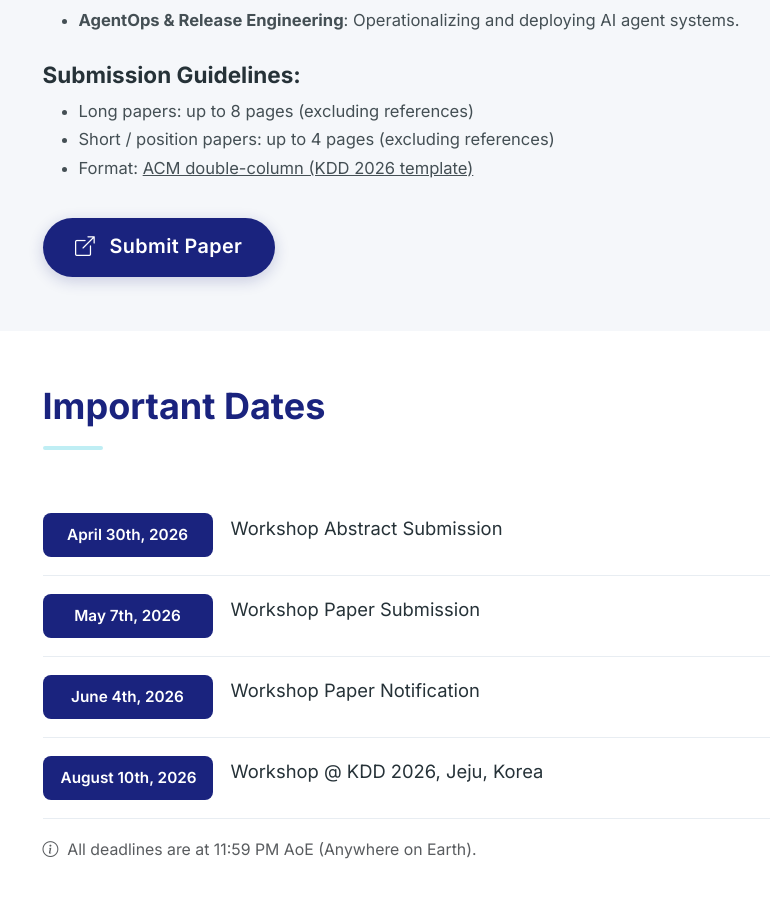
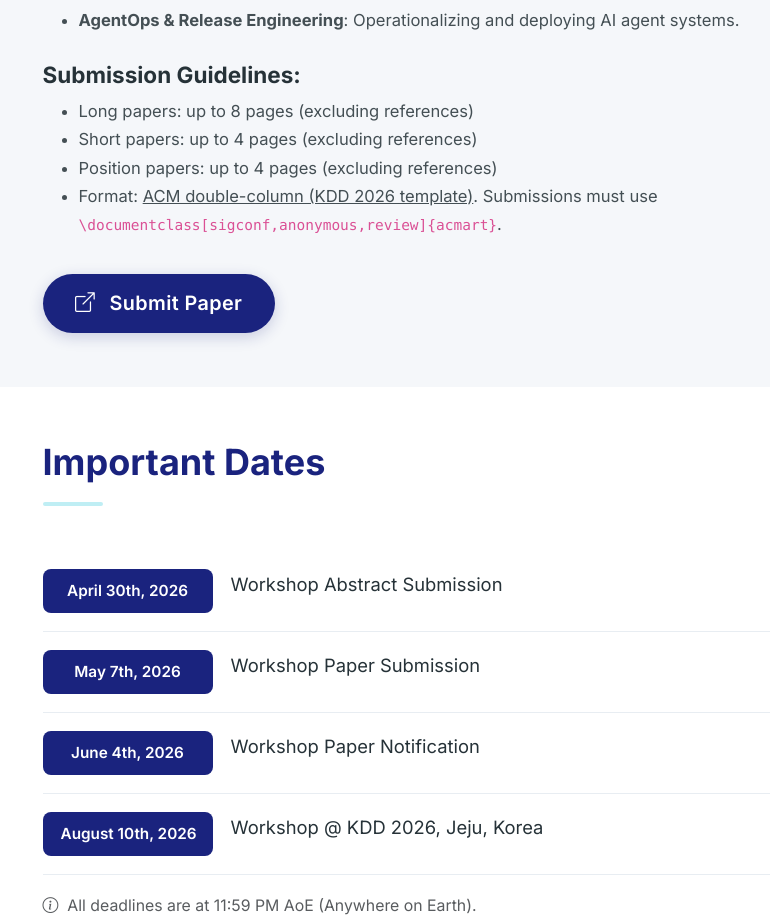
Before and after one commit to agent-se/agent-se.github.io, a Vue app: page / in a window 1280 px wide. Shown: the part 2440-3362 px from the top of the page, without its empty margins (41-811 px from the left). Built offline with nearby package versions, Linux system fonts and the light colour scheme.

Commit message:
updated cfp

```diff
--- a/src/App.vue
+++ b/src/App.vue
@@ -232,8 +232,9 @@ onUnmounted(() => window.removeEventListener('scroll', handleScroll))
             <h5 class="fw-bold mt-4 mb-2">Submission Guidelines:</h5>
             <ul style="opacity: 0.85; font-size: 0.92rem;" class="mb-4">
               <li>Long papers: up to 8 pages (excluding references)</li>
-              <li>Short / position papers: up to 4 pages (excluding references)</li>
-              <li>Format: <a href="https://kdd2026.kdd.org/research-track-call-for-papers/" target="_blank" rel="noopener noreferrer" style="color: inherit; text-decoration: underline;">ACM double-column (KDD 2026 template)</a></li>
+              <li>Short papers: up to 4 pages (excluding references)</li>
+              <li>Position papers: up to 4 pages (excluding references)</li>
+              <li>Format: <a href="https://kdd2026.kdd.org/research-track-call-for-papers/" target="_blank" rel="noopener noreferrer" style="color: inherit; text-decoration: underline;">ACM double-column (KDD 2026 template)</a>. Submissions must use <code>\documentclass[sigconf,anonymous,review]{acmart}</code>.</li>
             </ul>
             <a href="https://openreview.net/group?id=KDD.org/2026/Workshop/AgenticSE" target="_blank" rel="noopener" class="btn-submit mt-2">
               <i class="bi bi-box-arrow-up-right"></i> Submit Paper
```
